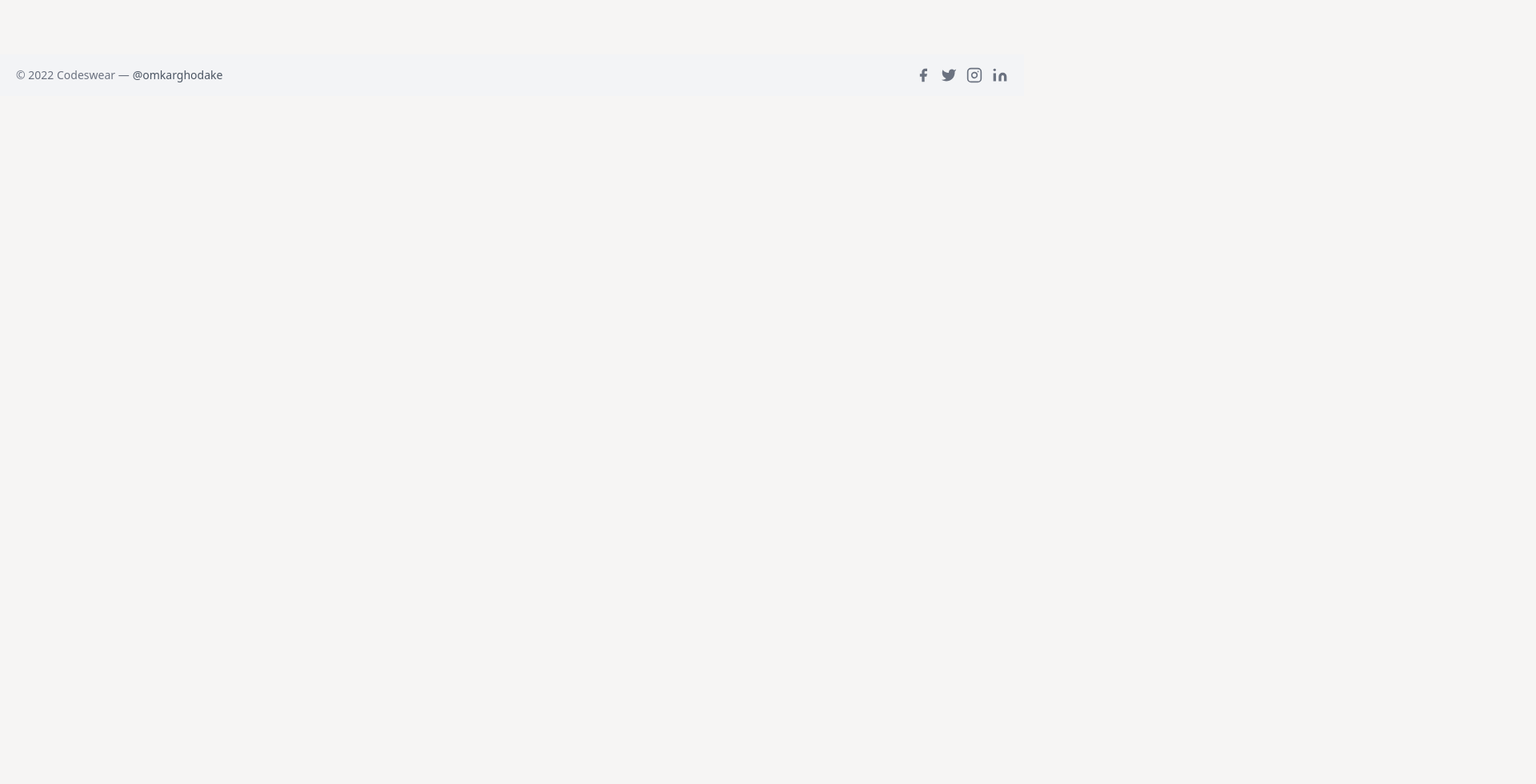
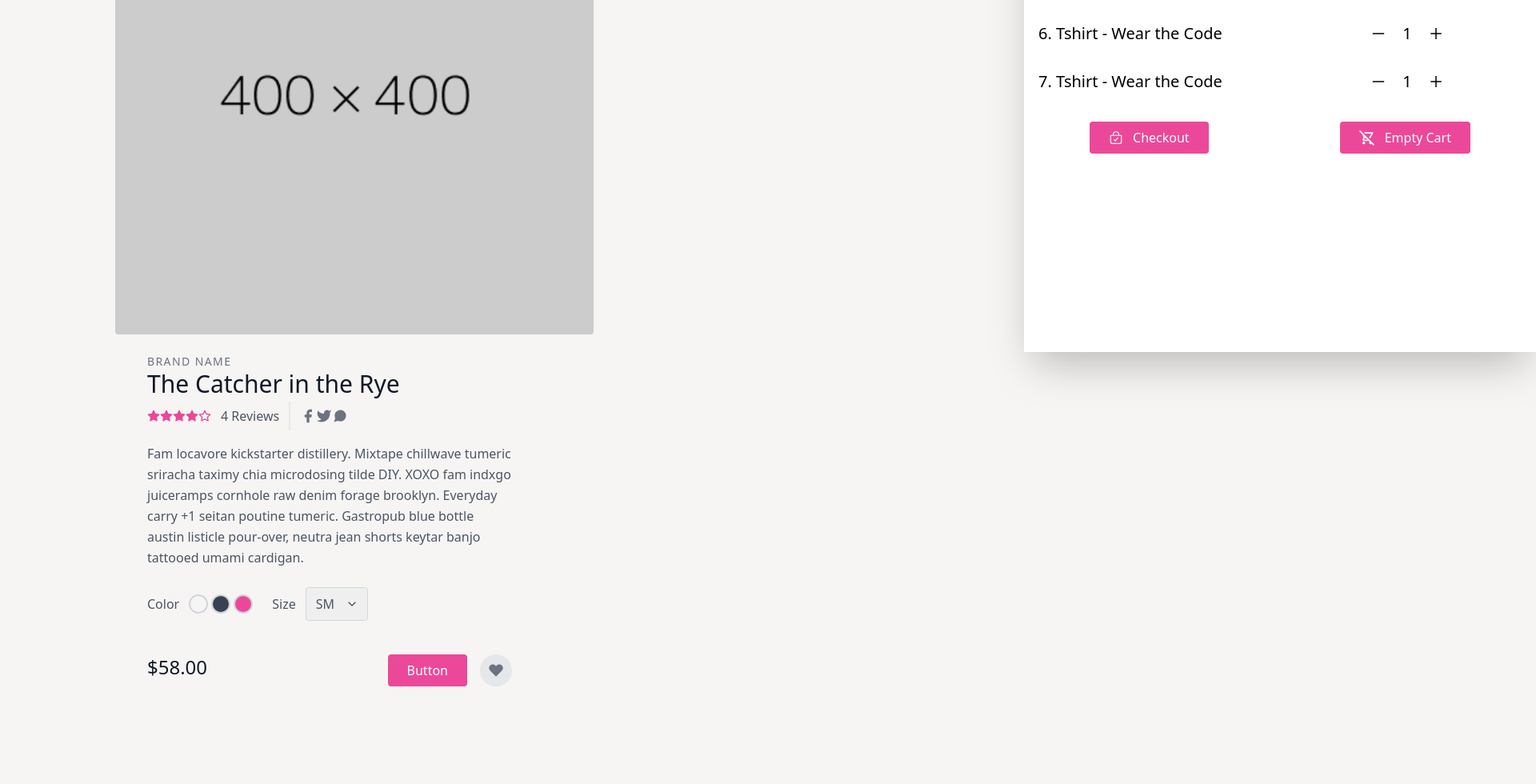
Before and after one commit to Omkar-Ghodake/Codeswear, a Next.js app: page /products/1 in a window 1280 px wide. Shown: the part 360-1340 px from the top of the page at 80% size, 1920 px wide, since content can reach past the window. Before the commit the page ends 800 px from the top, so only its background shows below. Built offline with nearby package versions, Linux system fonts and the light colour scheme.

Commit message:
Commit 3

```diff
--- a/layouts/CartSideBar.js
+++ b/layouts/CartSideBar.js
@@ -1,14 +1,16 @@
 import React from 'react'
 import { AiOutlineClose, AiOutlineMinus, AiOutlinePlus } from 'react-icons/ai'
+import { IoBagCheckOutline } from 'react-icons/io5'
+import { MdOutlineRemoveShoppingCart } from 'react-icons/md'
 
 const CartSideBar = ({ toggleCartSideBar }) => {
 
 	return (
 		<>
 			<div className=''>
-				<h1 className='text-2xl p-5'>Shopping Cart</h1>
+				<h1 className='text-2xl text-pink-500 p-5 font-semibold'>Shopping Cart</h1>
 				<div className="opts absolute top-5 right-0 mx-2">
-					<button className="text-2xl rounded-full p-2 ease-in duration-200  hover:bg-slate-200" onClick={ toggleCartSideBar }><AiOutlineClose /></button>
+					<button className="text-2xl text-pink-500 rounded-full p-2 ease-in duration-200  hover:bg-pink-200" onClick={ toggleCartSideBar }><AiOutlineClose /></button>
 				</div>
 
 				<ol className='list-decimal pl-7 pr-14 text-[18px] md:px-10 md:text-xl'>
@@ -16,9 +18,9 @@
 						<div className="flex items-center">
 							<div className='w-2/3'>Tshirt - Wear the Code</div>
 							<div className='w-1/3 text-center flex items-center'>
-								<span className='mx-3 p-2 rounded-full ease-in duration-200 hover:bg-slate-200 cursor-pointer'><AiOutlineMinus /></span>
+								<span className='mx-3 p-2 rounded-full ease-in duration-200 hover:bg-pink-200 cursor-pointer'><AiOutlineMinus /></span>
 								1
-								<span className='mx-3 p-2 rounded-full ease-in duration-200 hover:bg-slate-200 cursor-pointer'><AiOutlinePlus /></span>
+								<span className='mx-3 p-2 rounded-full ease-in duration-200 hover:bg-pink-200 cursor-pointer'><AiOutlinePlus /></span>
 							</div>
 						</div>
 					</li>
@@ -27,9 +29,9 @@
 						<div className="flex items-center">
 							<div className='w-2/3'>Tshirt - Wear the Code</div>
 							<div className='w-1/3 text-center flex items-center'>
-								<span className='mx-3 p-2 rounded-full ease-in duration-200 hover:bg-slate-200 cursor-pointer'><AiOutlineMinus /></span>
+								<span className='mx-3 p-2 rounded-full ease-in duration-200 hover:bg-pink-200 cursor-pointer'><AiOutlineMinus /></span>
 								1
-								<span className='mx-3 p-2 rounded-full ease-in duration-200 hover:bg-slate-200 cursor-pointer'><AiOutlinePlus /></span>
+								<span className='mx-3 p-2 rounded-full ease-in duration-200 hover:bg-pink-200 cursor-pointer'><AiOutlinePlus /></span>
 							</div>
 						</div>
 					</li>
@@ -38,9 +40,9 @@
 						<div className="flex items-center">
 							<div className='w-2/3'>Tshirt - Wear the Code</div>
 							<div className='w-1/3 text-center flex items-center'>
-								<span className='mx-3 p-2 rounded-full ease-in duration-200 hover:bg-slate-200 cursor-pointer'><AiOutlineMinus /></span>
+								<span className='mx-3 p-2 rounded-full ease-in duration-200 hover:bg-pink-200 cursor-pointer'><AiOutlineMinus /></span>
 								1
-								<span className='mx-3 p-2 rounded-full ease-in duration-200 hover:bg-slate-200 cursor-pointer'><AiOutlinePlus /></span>
+								<span className='mx-3 p-2 rounded-full ease-in duration-200 hover:bg-pink-200 cursor-pointer'><AiOutlinePlus /></span>
 							</div>
 						</div>
 					</li>
@@ -49,9 +51,9 @@
 						<div className="flex items-center">
 							<div className='w-2/3'>Tshirt - Wear the Code</div>
 							<div className='w-1/3 text-center flex items-center'>
-								<span className='mx-3 p-2 rounded-full ease-in duration-200 hover:bg-slate-200 cursor-pointer'><AiOutlineMinus /></span>
+								<span className='mx-3 p-2 rounded-full ease-in duration-200 hover:bg-pink-200 cursor-pointer'><AiOutlineMinus /></span>
 								1
-								<span className='mx-3 p-2 rounded-full ease-in duration-200 hover:bg-slate-200 cursor-pointer'><AiOutlinePlus /></span>
+								<span className='mx-3 p-2 rounded-full ease-in duration-200 hover:bg-pink-200 cursor-pointer'><AiOutlinePlus /></span>
 							</div>
 						</div>
 					</li>
@@ -60,9 +62,9 @@
 						<div className="flex items-center">
 							<div className='w-2/3'>Tshirt - Wear the Code</div>
 							<div className='w-1/3 text-center flex items-center'>
-								<span className='mx-3 p-2 rounded-full ease-in duration-200 hover:bg-slate-200 cursor-pointer'><AiOutlineMinus /></span>
+								<span className='mx-3 p-2 rounded-full ease-in duration-200 hover:bg-pink-200 cursor-pointer'><AiOutlineMinus /></span>
 								1
-								<span className='mx-3 p-2 rounded-full ease-in duration-200 hover:bg-slate-200 cursor-pointer'><AiOutlinePlus /></span>
+								<span className='mx-3 p-2 rounded-full ease-in duration-200 hover:bg-pink-200 cursor-pointer'><AiOutlinePlus /></span>
 							</div>
 						</div>
 					</li>
@@ -71,9 +73,9 @@
 						<div className="flex items-center">
 							<div className='w-2/3'>Tshirt - Wear the Code</div>
 							<div className='w-1/3 text-center flex items-center'>
-								<span className='mx-3 p-2 rounded-full ease-in duration-200 hover:bg-slate-200 cursor-pointer'><AiOutlineMinus /></span>
+								<span className='mx-3 p-2 rounded-full ease-in duration-200 hover:bg-pink-200 cursor-pointer'><AiOutlineMinus /></span>
 								1
-								<span className='mx-3 p-2 rounded-full ease-in duration-200 hover:bg-slate-200 cursor-pointer'><AiOutlinePlus /></span>
+								<span className='mx-3 p-2 rounded-full ease-in duration-200 hover:bg-pink-200 cursor-pointer'><AiOutlinePlus /></span>
 							</div>
 						</div>
 					</li>
@@ -82,15 +84,23 @@
 						<div className="flex items-center">
 							<div className='w-2/3'>Tshirt - Wear the Code</div>
 							<div className='w-1/3 text-center flex items-center'>
-								<span className='mx-3 p-2 rounded-full ease-in duration-200 hover:bg-slate-200 cursor-pointer'><AiOutlineMinus /></span>
+								<span className='mx-3 p-2 rounded-full ease-in duration-200 hover:bg-pink-200 cursor-pointer'><AiOutlineMinus /></span>
 								1
-								<span className='mx-3 p-2 rounded-full ease-in duration-200 hover:bg-slate-200 cursor-pointer'><AiOutlinePlus /></span>
+								<span className='mx-3 p-2 rounded-full ease-in duration-200 hover:bg-pink-200 cursor-pointer'><AiOutlinePlus /></span>
 							</div>
 						</div>
 					</li>
 				</ol>
 
-				<button className="flex mx-auto mb-3 md:my-5 text-white bg-pink-500 border-0 py-2 px-6 focus:outline-none hover:bg-pink-600 rounded">Checkout</button>
+				<div className="flex content-center items-center">
+					<button className="flex content-center items-center mx-auto mb-3 md:my-5 text-white bg-pink-500 border-0 px-3 py-2 md:px-6 focus:outline-none hover:bg-pink-600 rounded">
+						<IoBagCheckOutline className='mr-3 text-lg' />Checkout
+					</button>
+
+					<button className="flex content-center items-center mx-auto mb-3 md:my-5 text-white bg-pink-500 border-0 px-3 py-2 md:px-6 focus:outline-none hover:bg-pink-600 rounded">
+						<MdOutlineRemoveShoppingCart className='mr-3 text-xl' />Empty Cart
+					</button>
+				</div>
 			</div>
 		</>
 	)
--- a/layouts/Navbar.js
+++ b/layouts/Navbar.js
@@ -2,7 +2,7 @@
 import Link from 'next/link'
 import { useRouter } from 'next/router'
 import styles from '../styles/Navbar.module.css'
-import { GrCart } from 'react-icons/gr'
+import { MdOutlineShoppingCart } from 'react-icons/md'
 import CartSideBar from './CartSideBar'
 
 const Navbar = () => {
@@ -42,7 +42,7 @@
 
 	return (
 		<>
-			<div className={ `${styles.navbar} flex justify-between flex-col md:flex-row items-center p-4 md:py-5 sticky top-0 bg-white z-50 shadow-lg overflow-x-hidden` }>
+			<div className={ `${styles.navbar} flex justify-between flex-col md:flex-row items-center p-4 md:py-5 sticky top-0 bg-white z-50 shadow-lg` }>
 				<div className="w-3/4 lg:w-2/3 flex justify-between items-center flex-col md:flex-row">
 					<div className="logo cursor-pointer">
 						<Link href={ '/' }>
@@ -72,7 +72,7 @@
 				</div>
 
 				<div className="opts absolute right-0 mx-2">
-					<button className="cart text-2xl rounded-full p-2 ease-in duration-200  hover:bg-slate-200" onClick={ toggleCartSideBar }><GrCart /></button>
+					<button className="cart text-3xl text-pink-500 rounded-full p-2 ease-in duration-200  hover:bg-pink-200" onClick={ toggleCartSideBar }><MdOutlineShoppingCart /></button>
 				</div>
 
 				<div className="cart-sidebar absolute top-0 right-0 w-[80vw] md:w-[70vw] lg:w-[50vw] h-[100vh] bg-white shadow-2xl transition-transform translate-x-full overflow-auto" ref={ cartCloseRef }>
--- a/pages/products/[slug].js
+++ b/pages/products/[slug].js
@@ -1,12 +1,96 @@
 import React from 'react'
 import { useRouter } from 'next/router'
+import Image from 'next/image'
 
 const Slug = () => {
 	const router = useRouter()
 	const { slug } = router.query
 
 	return (
-		<div>This is a { slug }</div>
+		<>
+			<section class="text-gray-600 body-font overflow-hidden">
+				<div class="container px-5 py-24 mx-auto">
+					<div class="lg:w-4/5 mx-auto flex flex-wrap">
+						<Image height={ 598 } width={ 598 } alt="ecommerce" class="object-cover object-center rounded" src="/dummy_image.png" />
+						<div class="lg:w-1/2 w-full lg:pl-10 lg:py-6 mt-6 lg:mt-0">
+							<h2 class="text-sm title-font text-gray-500 tracking-widest">BRAND NAME</h2>
+							<h1 class="text-gray-900 text-3xl title-font font-medium mb-1">The Catcher in the Rye</h1>
+							<div class="flex mb-4">
+								<span class="flex items-center">
+									<svg fill="currentColor" stroke="currentColor" stroke-linecap="round" stroke-linejoin="round" stroke-width="2" class="w-4 h-4 text-pink-500" viewBox="0 0 24 24">
+										<path d="M12 2l3.09 6.26L22 9.27l-5 4.87 1.18 6.88L12 17.77l-6.18 3.25L7 14.14 2 9.27l6.91-1.01L12 2z"></path>
+									</svg>
+									<svg fill="currentColor" stroke="currentColor" stroke-linecap="round" stroke-linejoin="round" stroke-width="2" class="w-4 h-4 text-pink-500" viewBox="0 0 24 24">
+										<path d="M12 2l3.09 6.26L22 9.27l-5 4.87 1.18 6.88L12 17.77l-6.18 3.25L7 14.14 2 9.27l6.91-1.01L12 2z"></path>
+									</svg>
+									<svg fill="currentColor" stroke="currentColor" stroke-linecap="round" stroke-linejoin="round" stroke-width="2" class="w-4 h-4 text-pink-500" viewBox="0 0 24 24">
+										<path d="M12 2l3.09 6.26L22 9.27l-5 4.87 1.18 6.88L12 17.77l-6.18 3.25L7 14.14 2 9.27l6.91-1.01L12 2z"></path>
+									</svg>
+									<svg fill="currentColor" stroke="currentColor" stroke-linecap="round" stroke-linejoin="round" stroke-width="2" class="w-4 h-4 text-pink-500" viewBox="0 0 24 24">
+										<path d="M12 2l3.09 6.26L22 9.27l-5 4.87 1.18 6.88L12 17.77l-6.18 3.25L7 14.14 2 9.27l6.91-1.01L12 2z"></path>
+									</svg>
+									<svg fill="none" stroke="currentColor" stroke-linecap="round" stroke-linejoin="round" stroke-width="2" class="w-4 h-4 text-pink-500" viewBox="0 0 24 24">
+										<path d="M12 2l3.09 6.26L22 9.27l-5 4.87 1.18 6.88L12 17.77l-6.18 3.25L7 14.14 2 9.27l6.91-1.01L12 2z"></path>
+									</svg>
+									<span class="text-gray-600 ml-3">4 Reviews</span>
+								</span>
+								<span class="flex ml-3 pl-3 py-2 border-l-2 border-gray-200 space-x-2s">
+									<a class="text-gray-500">
+										<svg fill="currentColor" stroke-linecap="round" stroke-linejoin="round" stroke-width="2" class="w-5 h-5" viewBox="0 0 24 24">
+											<path d="M18 2h-3a5 5 0 00-5 5v3H7v4h3v8h4v-8h3l1-4h-4V7a1 1 0 011-1h3z"></path>
+										</svg>
+									</a>
+									<a class="text-gray-500">
+										<svg fill="currentColor" stroke-linecap="round" stroke-linejoin="round" stroke-width="2" class="w-5 h-5" viewBox="0 0 24 24">
+											<path d="M23 3a10.9 10.9 0 01-3.14 1.53 4.48 4.48 0 00-7.86 3v1A10.66 10.66 0 013 4s-4 9 5 13a11.64 11.64 0 01-7 2c9 5 20 0 20-11.5a4.5 4.5 0 00-.08-.83A7.72 7.72 0 0023 3z"></path>
+										</svg>
+									</a>
+									<a class="text-gray-500">
+										<svg fill="currentColor" stroke-linecap="round" stroke-linejoin="round" stroke-width="2" class="w-5 h-5" viewBox="0 0 24 24">
+											<path d="M21 11.5a8.38 8.38 0 01-.9 3.8 8.5 8.5 0 01-7.6 4.7 8.38 8.38 0 01-3.8-.9L3 21l1.9-5.7a8.38 8.38 0 01-.9-3.8 8.5 8.5 0 014.7-7.6 8.38 8.38 0 013.8-.9h.5a8.48 8.48 0 018 8v.5z"></path>
+										</svg>
+									</a>
+								</span>
+							</div>
+							<p class="leading-relaxed">Fam locavore kickstarter distillery. Mixtape chillwave tumeric sriracha taximy chia microdosing tilde DIY. XOXO fam indxgo juiceramps cornhole raw denim forage brooklyn. Everyday carry +1 seitan poutine tumeric. Gastropub blue bottle austin listicle pour-over, neutra jean shorts keytar banjo tattooed umami cardigan.</p>
+							<div class="flex mt-6 items-center pb-5 border-b-2 border-gray-100 mb-5">
+								<div class="flex">
+									<span class="mr-3">Color</span>
+									<button class="border-2 border-gray-300 rounded-full w-6 h-6 focus:outline-none"></button>
+									<button class="border-2 border-gray-300 ml-1 bg-gray-700 rounded-full w-6 h-6 focus:outline-none"></button>
+									<button class="border-2 border-gray-300 ml-1 bg-pink-500 rounded-full w-6 h-6 focus:outline-none"></button>
+								</div>
+								<div class="flex ml-6 items-center">
+									<span class="mr-3">Size</span>
+									<div class="relative">
+										<select class="rounded border appearance-none border-gray-300 py-2 focus:outline-none focus:ring-2 focus:ring-pink-200 focus:border-pink-500 text-base pl-3 pr-10">
+											<option>SM</option>
+											<option>M</option>
+											<option>L</option>
+											<option>XL</option>
+										</select>
+										<span class="absolute right-0 top-0 h-full w-10 text-center text-gray-600 pointer-events-none flex items-center justify-center">
+											<svg fill="none" stroke="currentColor" stroke-linecap="round" stroke-linejoin="round" stroke-width="2" class="w-4 h-4" viewBox="0 0 24 24">
+												<path d="M6 9l6 6 6-6"></path>
+											</svg>
+										</span>
+									</div>
+								</div>
+							</div>
+							<div class="flex">
+								<span class="title-font font-medium text-2xl text-gray-900">$58.00</span>
+								<button class="flex ml-auto text-white bg-pink-500 border-0 py-2 px-6 focus:outline-none hover:bg-pink-600 rounded">Button</button>
+								<button class="rounded-full w-10 h-10 bg-gray-200 p-0 border-0 inline-flex items-center justify-center text-gray-500 ml-4">
+									<svg fill="currentColor" stroke-linecap="round" stroke-linejoin="round" stroke-width="2" class="w-5 h-5" viewBox="0 0 24 24">
+										<path d="M20.84 4.61a5.5 5.5 0 00-7.78 0L12 5.67l-1.06-1.06a5.5 5.5 0 00-7.78 7.78l1.06 1.06L12 21.23l7.78-7.78 1.06-1.06a5.5 5.5 0 000-7.78z"></path>
+									</svg>
+								</button>
+							</div>
+						</div>
+					</div>
+				</div>
+			</section>
+		</>
 	)
 }
 
--- a/styles/globals.css
+++ b/styles/globals.css
@@ -4,7 +4,7 @@
 
 body {
 	background-color: #f6f5f4;
-	/* overflow-x: hidden;	 */
+	overflow-x: hidden;
 }
 
 .product-card-shadow {
```
Also changed, not shown: styles/Navbar.module.css (+6 -1 lines), public/dummy_image.png (added).
